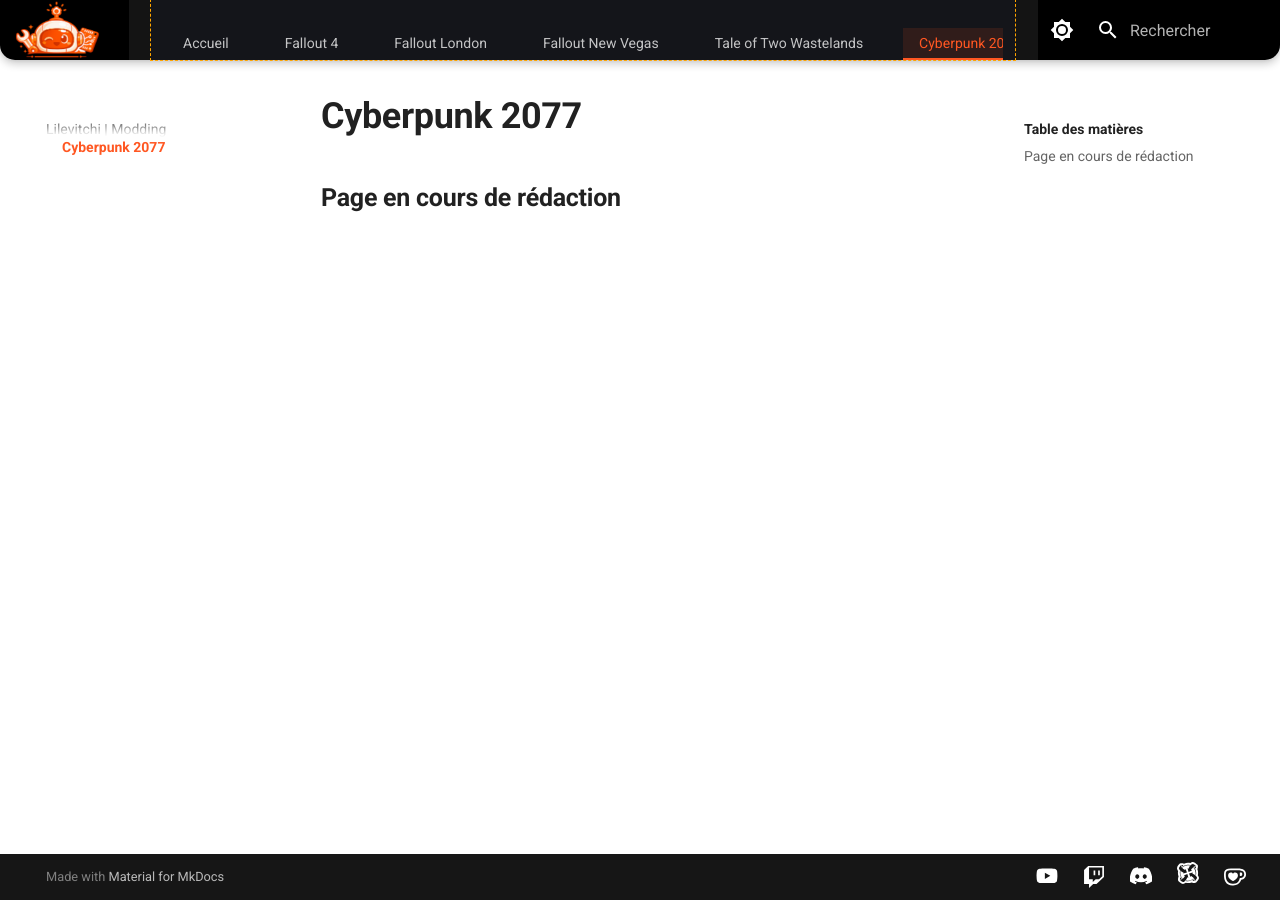
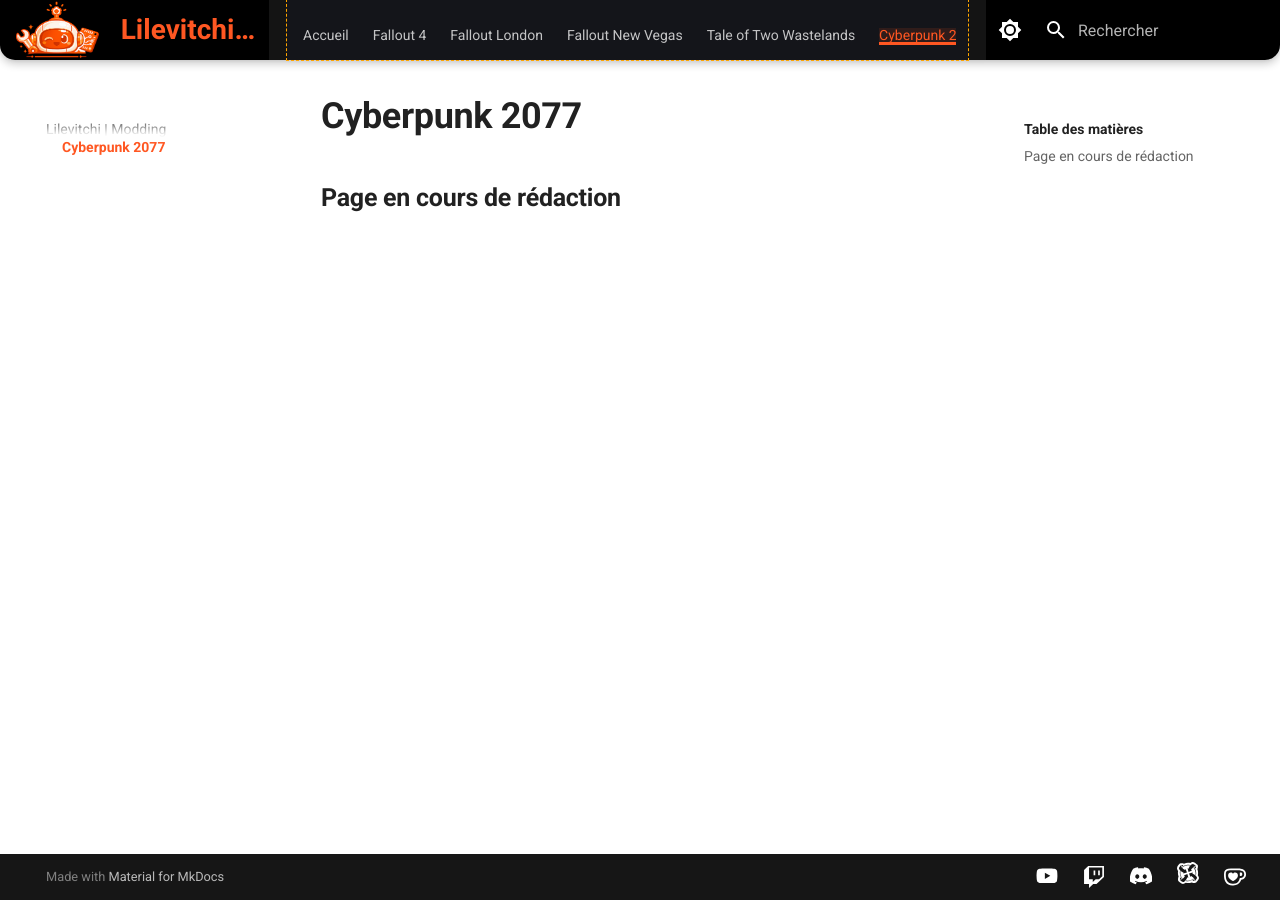
Before and after one commit to Lilevitchi/lilevitchi.github.io, an MkDocs documentation site: the page built from docs/cyberpunk/index.md, in a window 1280 px wide. Built offline with MkDocs 1.6.1 and Material for MkDocs 9.7.7, drawn with Linux system fonts in a browser that asks for light colours.

Commit message:
Update extra.css

```diff
--- a/docs/stylesheets/extra.css
+++ b/docs/stylesheets/extra.css
@@ -123,12 +123,7 @@
 /* Conteneur des tabs (injecté par Material) */
 [data-md-color-scheme] .md-header__tabs {
   display: flex;
-  /*align-items: flex-end;
   justify-content: center;
-  /*flex: 1;
-  margin-top: 0.35rem;
-  justify-content: center;
-  align-items: center;*/
   height: var(--header-height);
   background-color: rgba(255, 255, 255, 0.08);
 }
@@ -161,7 +156,7 @@
 [data-md-color-scheme] .md-tabs__link {
   display: flex;
   align-items: center;
-  padding: 0.4rem 0.8rem;
+  /*padding: 0.4rem 0.8rem;*/
   line-height: 1;
   color: var(--white);
   opacity: 0.75;
```
